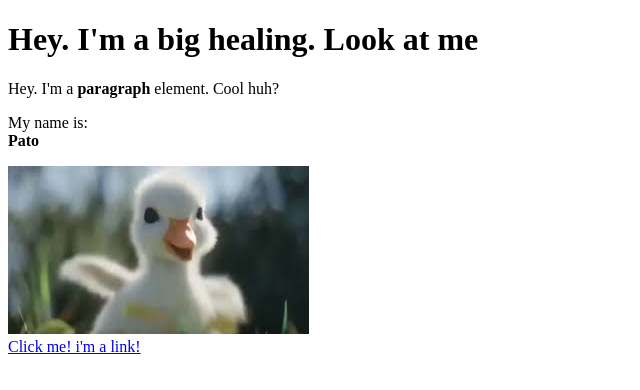
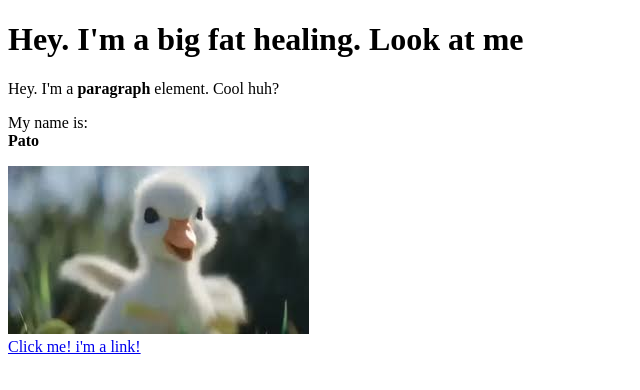
Before and after one commit to Yuxana/CARTOON-HERO, a plain HTML site: page test.html in a window 1280 px wide. Shown: the whole page, without its empty margins (0-640 px from the left). Drawn offline with Linux system fonts and the light colour scheme.

Commit message:
fat healing

```diff
--- a/test.html
+++ b/test.html
@@ -10,7 +10,7 @@
 </head>
 <body>
 </html>
-<h1>Hey. I'm a big healing. Look at me</h1>
+<h1>Hey. I'm a big fat healing. Look at me</h1>
 <p>Hey. I'm a <b>paragraph</b> element. Cool huh?</p>
 <p>My name is:<br>
 <b>Pato</b></p>
```
